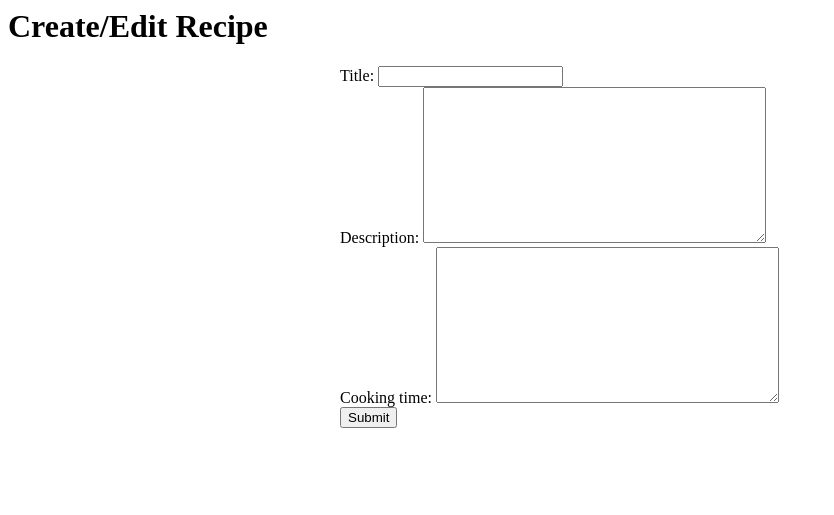
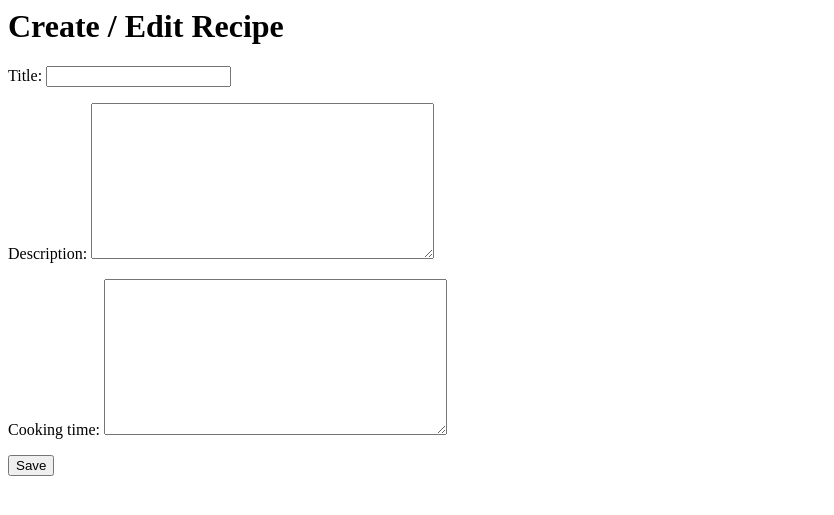
Before and after one commit to gabyssss-personal/final_project, a Django app: page /create/ in a window 1280 px wide. Shown: the top 515 px of the page, without its empty margins (0-834 px from the left). Run offline with Django 5.2, Linux system fonts and the light colour scheme; a user stored in the database is signed in.

Commit message:
draft 03.05.25

```diff
--- a/final_project/settings.py
+++ b/final_project/settings.py
@@ -37,8 +37,8 @@
     'django.contrib.sessions',
     'django.contrib.messages',
     'django.contrib.staticfiles',
-    'final_project'
-
+    'final_project',
+    'tailwind',
 ]
 
 MIDDLEWARE = [
--- a/templates/recipe_form.html
+++ b/templates/recipe_form.html
@@ -1,14 +1,6 @@
-<h1>Create/Edit Recipe</h1>
-<form method="post" class="p-4 border rounded bg-light shadow-sm" style="max-width: 600px; margin: auto;">
+<h1>Create / Edit Recipe</h1>
+<form method="post">
     {% csrf_token %}
-   {% for field in form %}
-        <div class="mb-3">
-            <label class="form-label">{{ field.label_tag }}</label>
-            {{ field }}
-            {% if field.errors %}
-                <div class="text-danger">{{ field.errors }}</div>
-            {% endif %}
-        </div>
-    {% endfor %}
-    <button type="submit" class="btn btn-primary">Submit</button>
+    {{ form.as_p }}
+    <button type="submit">Save</button>
 </form>
```
